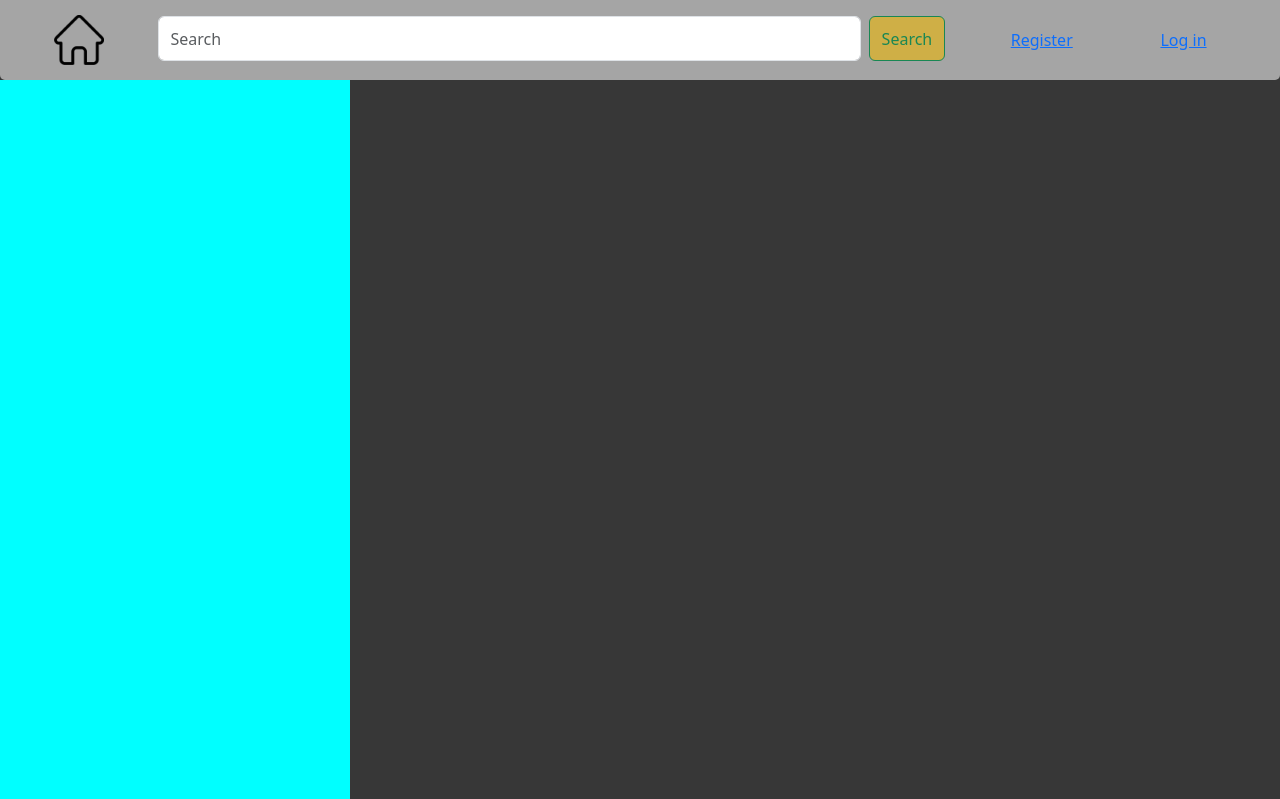
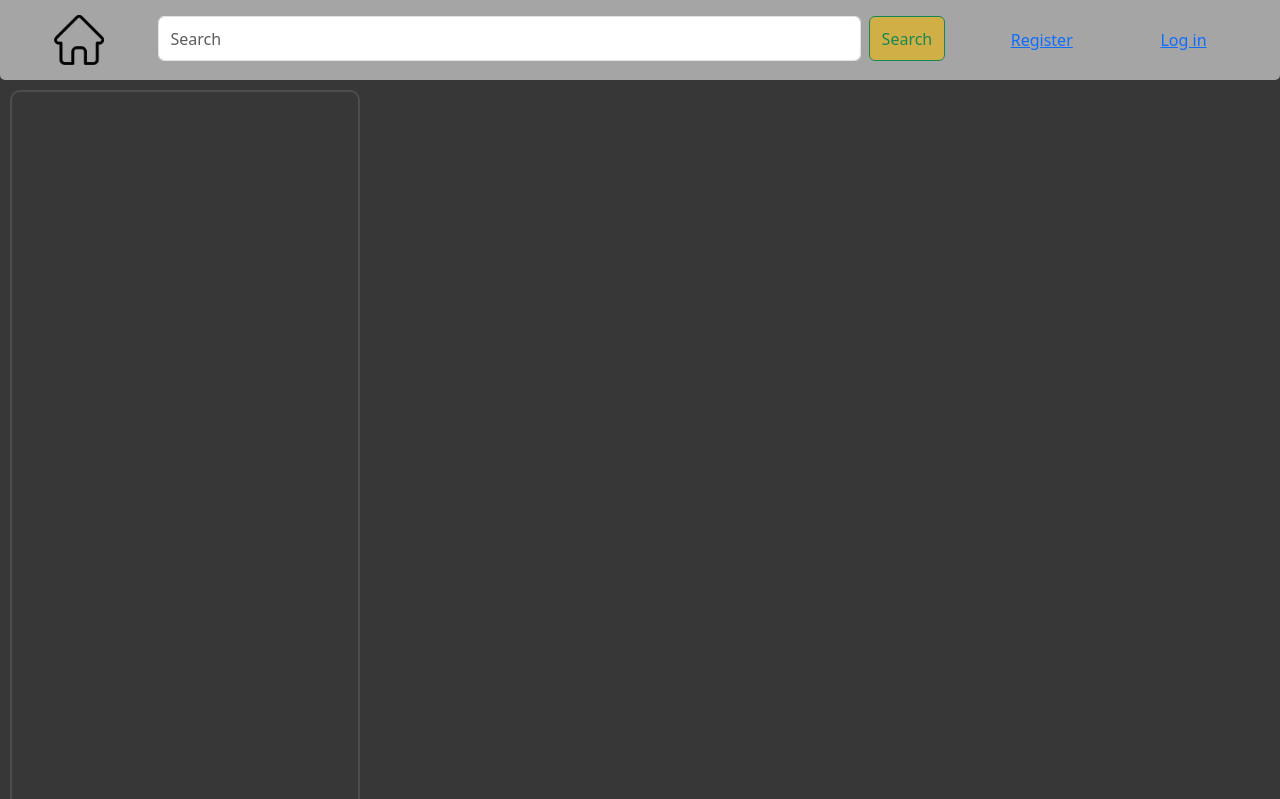
Before and after one commit to ThangTLuong/blog, a React (Create React App) app in the folder application/: page /lobby in a window 1280 px wide. Shown: the top 799 px of the page. Built offline with nearby package versions, Linux system fonts and the light colour scheme; no server answers.

Commit message:
Modified the CSS for lobby left section

```diff
--- a/application/src/pages/styles/chat-room-lobby.css
+++ b/application/src/pages/styles/chat-room-lobby.css
@@ -11,5 +11,7 @@
 .lobby-left-section {
   height: 100%;
   width: 350px;
-  background-color: aqua;
+  margin: 10px;
+  border: 2px solid rgba(100, 100, 100, 0.5);
+  border-radius: 10px;
 }
```
